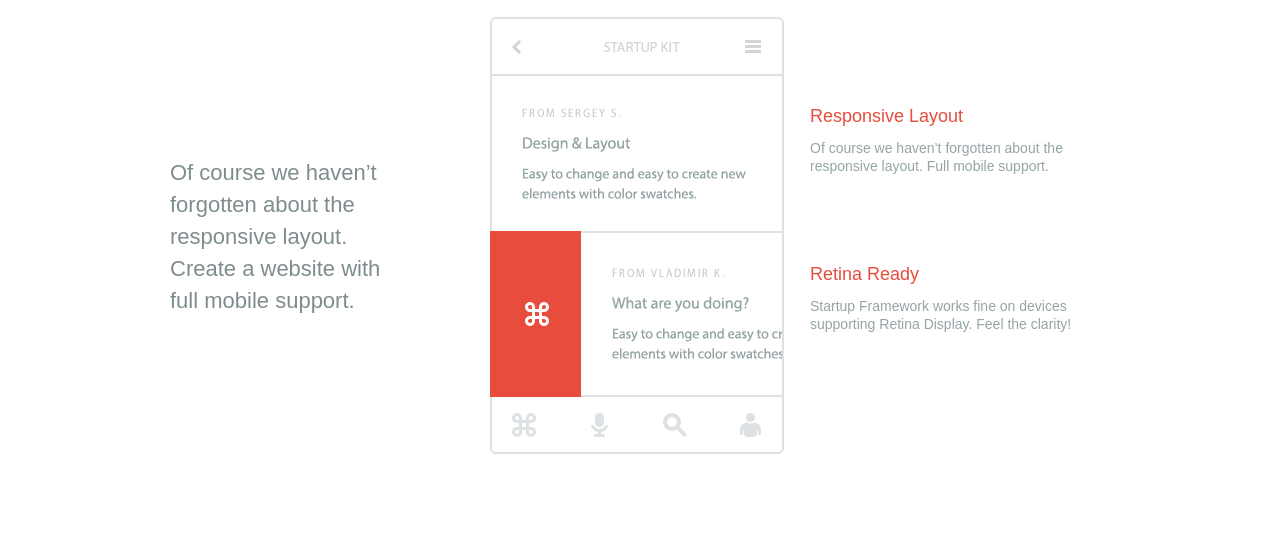
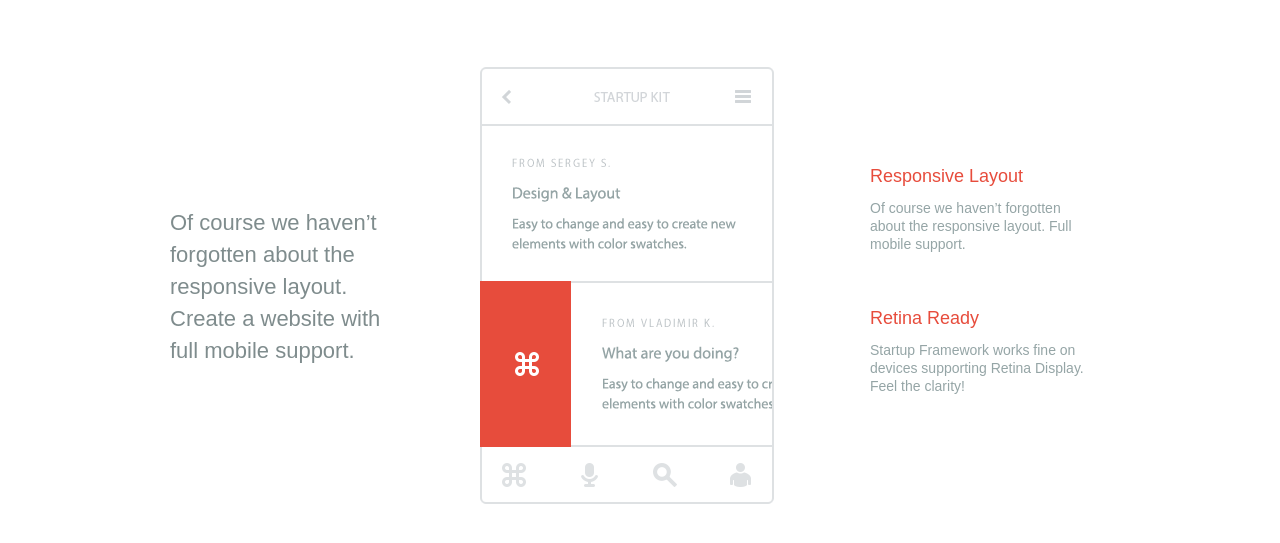
Before and after one commit to chenizzle/startup_framework_lite, a plain HTML site: page index.html in a window 1280 px wide. Shown: the part 261-804 px from the top of the page. Drawn offline with Linux system fonts and the light colour scheme.

Commit message:
promo block

```diff
--- a/index.html
+++ b/index.html
@@ -24,18 +24,21 @@
                 <p>Take a look at our awesome product</p>
             </div>
             <div class="container clearfix">
-                <div class="box one_third onetimer">
+                <div class="box one_third left_content">
                     <p>Of course we haven’t forgotten about the responsive layout. Create a website with full mobile support.</p>
                 </div>
                 <div class="box one_third">
                     <img src="img/screen.png" alt="screen">
                 </div>
-                <div class="box one_third">
-
-                    <p class="red">Responsive Layout</p>
-                    <p class="text_small">Of course we haven’t forgotten about the responsive layout. Full mobile support.</p>
-                    <p class="red">Retina Ready</p>
-                    <p class="text_small">Startup Framework works fine on devices supporting Retina Display. Feel the clarity!</p>
+                <div class="box one_third right_content">
+                    <div class="thesis">
+                        <div class="title">Responsive Layout</div>
+                        <p>Of course we haven’t forgotten about the responsive layout. Full mobile support.</p>
+                    </div>
+                    <div class="thesis">
+                        <div class="title">Retina Ready</div>
+                        <p>Startup Framework works fine on devices supporting Retina Display. Feel the clarity!</p>
+                    </div>
                 </div>
             </div>
         </div>
--- a/style.css
+++ b/style.css
@@ -80,31 +80,38 @@ a {
     margin: 20px 0;
     color: #34495e;
     text-align: center;
-
     font-size: 30px;
 }
 #promo {
     margin: 160px 0 70px;
 }
-.title p {
-
+#promo .title {
+    margin: 0 0 70px;
 }
-.red {
+#promo .left_content {
+    padding: 140px 0 0;
+}
+#promo .left_content p {
+    color: #7f8c8d;
+    text-align: left;
+    padding: 0 80px 0 0;
+    font-size: 22px;
+    line-height: 32px;
+}
+#promo .right_content {
+    padding: 100px 0 0;
+}
+#promo .thesis {
+    margin: 0 0 56px 80px;
+}
+#promo .thesis .title {
+    text-align: left;
     color: #e74c3c;
     font-size: 18px;
     line-height: 18px;
-    margin: 90px 0 14px;
+    margin: 0 0 14px;
 }
-.onetimer p {
-    margin: 140px 105px 0 0;
-    width: 220px;
-    color: #7f8c8d;
-    text-align: left;
-
-    font-size: 22px;
-    line-height: 32px;
-}
-.text_small {
+#promo .thesis p {
     font-size: 14px;
     color: #95a5a6;
     line-height: 18px;
```
